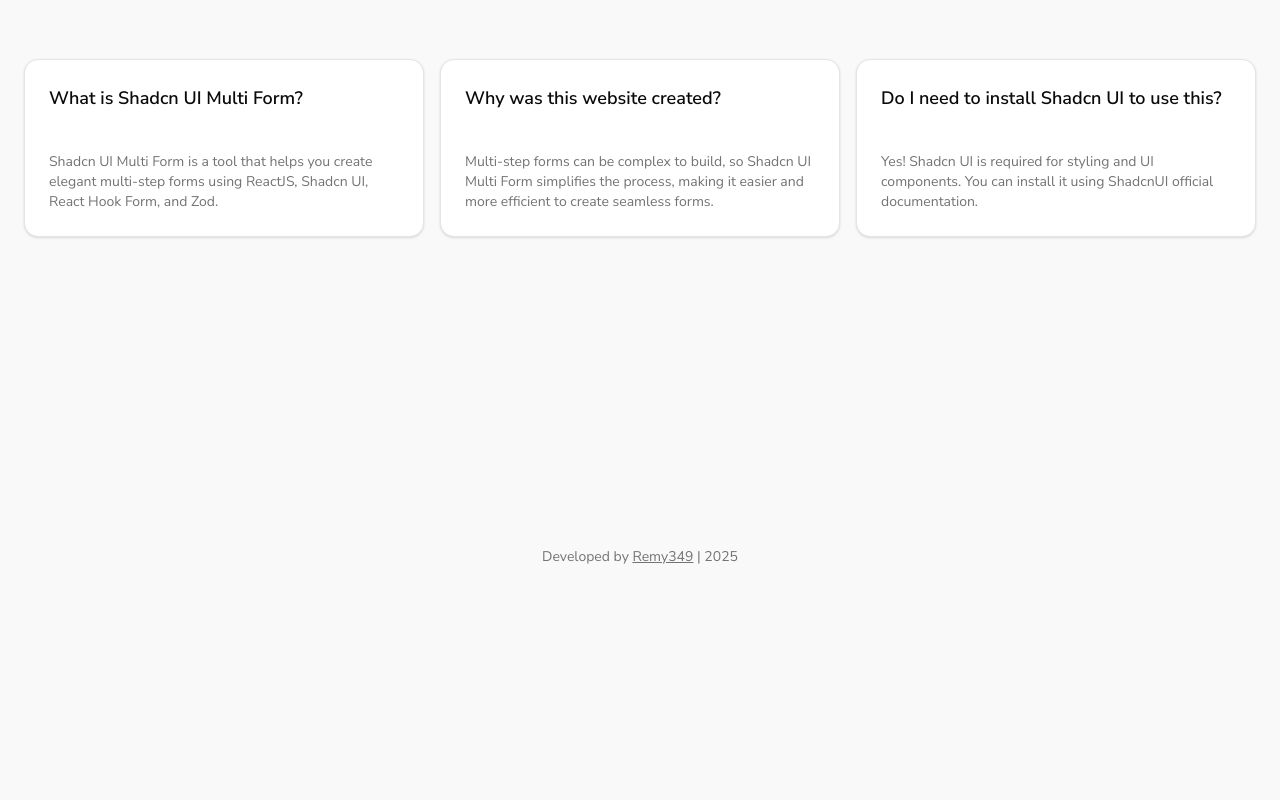
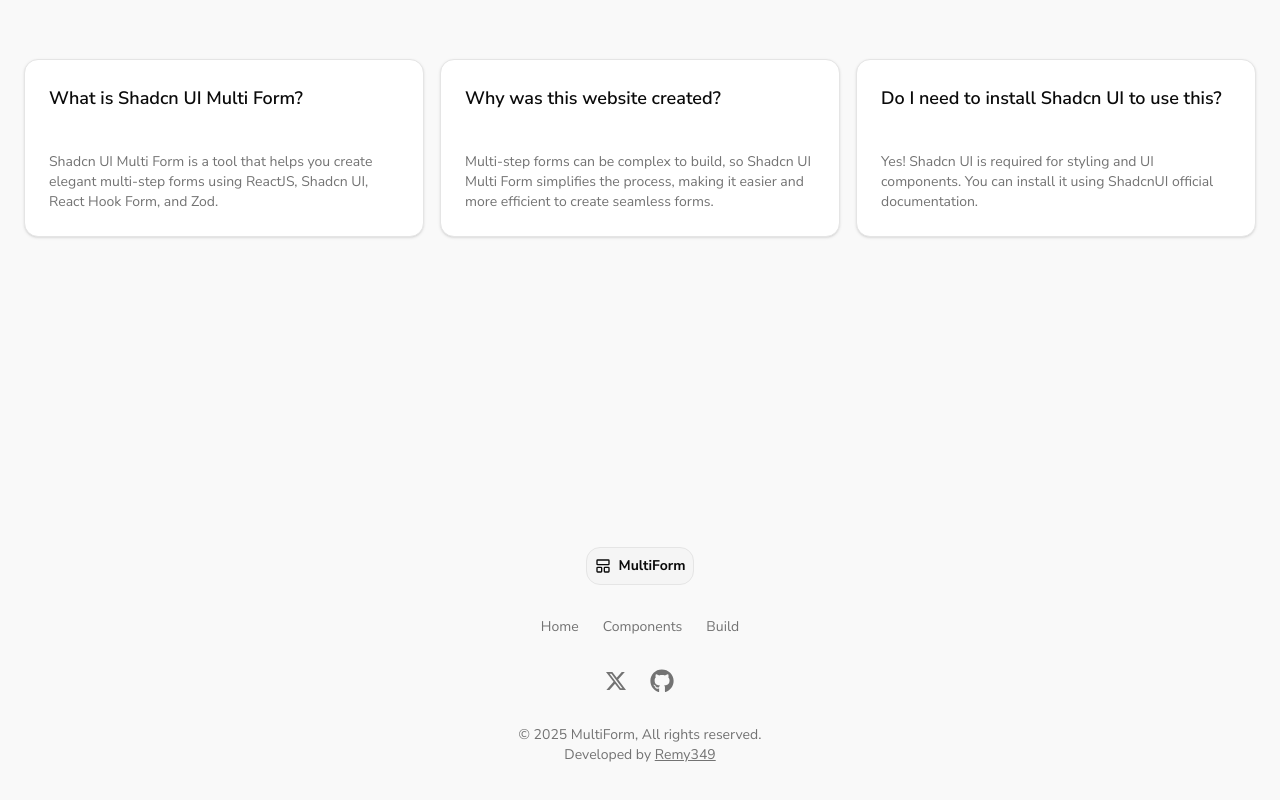
Before and after one commit to Remy349/shadcn-ui-multi-form, a Next.js app: page / in a window 1280 px wide. Shown: the part 382-1182 px from the top of the page. Before the commit the page ends 989 px from the top, so only its background shows below. Built offline with nearby package versions, Linux system fonts and the light colour scheme.

Commit message:
refactor: New footer styles ui

```diff
--- a/app/(landing)/_components/footer/footer.tsx
+++ b/app/(landing)/_components/footer/footer.tsx
@@ -1,22 +1,66 @@
+import { LayoutPanelTopIcon } from "lucide-react";
 import Link from "next/link";
+import { links } from "./links";
+import { FaGithub } from "react-icons/fa";
+import { BsTwitterX } from "react-icons/bs";
 
 export const Footer = () => {
   return (
-    <footer className="pt-[4rem] pb-[2.5rem]">
-      <div className="px-6 mx-auto md:max-w-3xl lg:max-w-5xl xl:max-w-7xl">
-        <div>
-          <p className="text-muted-foreground text-sm text-center">
-            Developed by{" "}
+    <footer className="py-[4rem]">
+      <div className="mx-auto max-w-5xl px-6">
+        <Link
+          href="/"
+          aria-label="go home"
+          className="mx-auto size-fit flex items-center space-x-2 border p-2 rounded-xl bg-muted"
+        >
+          <LayoutPanelTopIcon className="size-4" />
+          <span className="font-bold text-sm">MultiForm</span>
+        </Link>
+
+        <div className="my-8 flex flex-wrap justify-center gap-6 text-sm">
+          {links.map((item) => (
             <Link
-              href="https://github.com/Remy349"
-              target="_blank"
-              className="underline"
+              key={item.name}
+              href={item.href}
+              className="text-muted-foreground hover:text-primary block duration-150"
             >
-              Remy349
-            </Link>{" "}
-            | 2025
-          </p>
+              <span>{item.name}</span>
+            </Link>
+          ))}
         </div>
+        <div className="my-8 flex flex-wrap items-center justify-center gap-6 text-sm">
+          <Link
+            href="https://x.com/Remy_349"
+            target="_blank"
+            rel="noopener noreferrer"
+            aria-label="X/Twitter"
+            className="text-muted-foreground hover:text-primary block"
+          >
+            <BsTwitterX className="size-5" />
+          </Link>
+          <Link
+            href="https://github.com/Remy349/shadcn-ui-multi-form"
+            target="_blank"
+            rel="noopener noreferrer"
+            aria-label="LinkedIn"
+            className="text-muted-foreground hover:text-primary block"
+          >
+            <FaGithub className="size-6" />
+          </Link>
+        </div>
+        <span className="text-muted-foreground block text-center text-sm">
+          © {new Date().getFullYear()} MultiForm, All rights reserved.
+          <br />
+          Developed by{" "}
+          <a
+            href="https://github.com/Remy349"
+            target="_blank"
+            rel="noopener noreferrer"
+            className="underline"
+          >
+            Remy349
+          </a>
+        </span>
       </div>
     </footer>
   );
--- /dev/null
+++ b/app/(landing)/_components/footer/links.ts
@@ -0,0 +1,10 @@
+interface Link {
+  name: string;
+  href: string;
+}
+
+export const links: Link[] = [
+  { name: "Home", href: "/" },
+  { name: "Components", href: "/components" },
+  { name: "Build", href: "/build" },
+];
```
